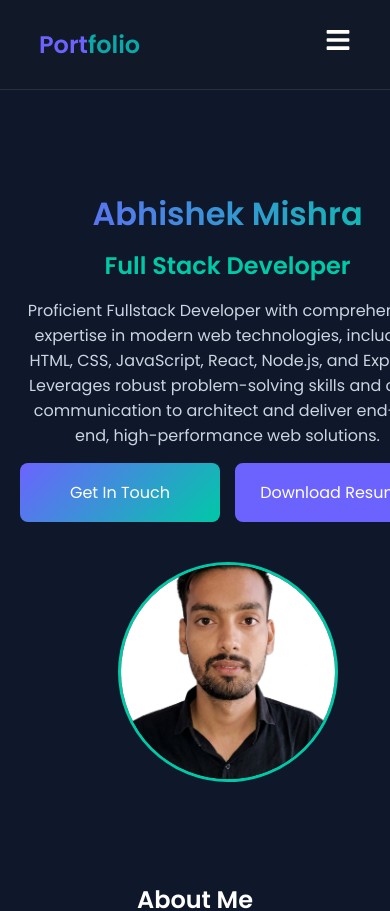
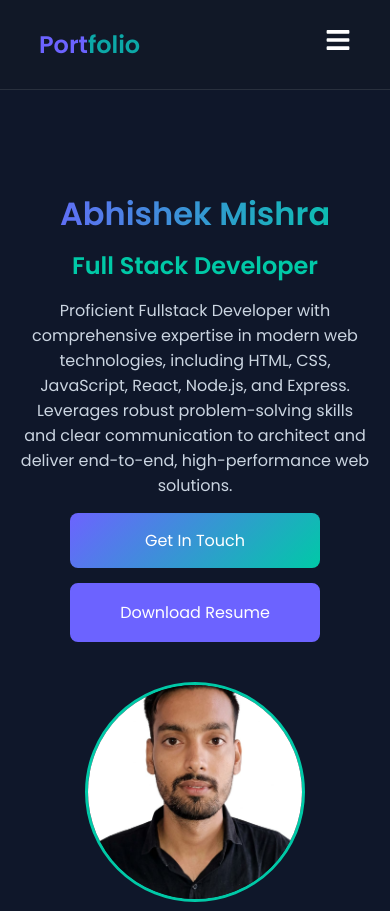
Before and after one commit to abhi13mishra/portfolio, a React (Vite) app: page / in a window 390 px wide. Shown: the top 911 px of the page. Built offline with nearby package versions, Linux system fonts and the light colour scheme.

Commit message:
fix css for mobile view

```diff
--- a/src/App.css
+++ b/src/App.css
@@ -128,7 +128,6 @@ section {
   justify-content: center;
   white-space: nowrap;
   padding: 15px 25px;
-  width: 200px;
   border-radius: 8px;
   border: none;
   background: linear-gradient(135deg, #6c63ff, #00c9a7);
@@ -169,7 +168,6 @@ section {
   justify-content: center;
   white-space: nowrap;
   padding: 15px 25px;
-  width: 200px;
   border-radius: 8px;
   border: 2px solid var(--primary);
   background: var(--primary);
@@ -238,7 +236,8 @@ section {
 .btns {
   margin-top: 10px;
   display: flex;
-  gap: 15px
+  gap: 15px;
+  flex-wrap: wrap;
 }
 
 /* ===== ABOUT ===== */
@@ -431,7 +430,19 @@ section {
   }
 }
 
+
 @media (max-width: 480px) {
+  .btns {
+    flex-direction: column;
+    align-items: center;
+  }
+
+  .primary,
+  .secondary {
+    width: 100%;
+    max-width: 250px;
+  }
+
   .hero-left h1 {
     font-size: 32px;
   }
```
